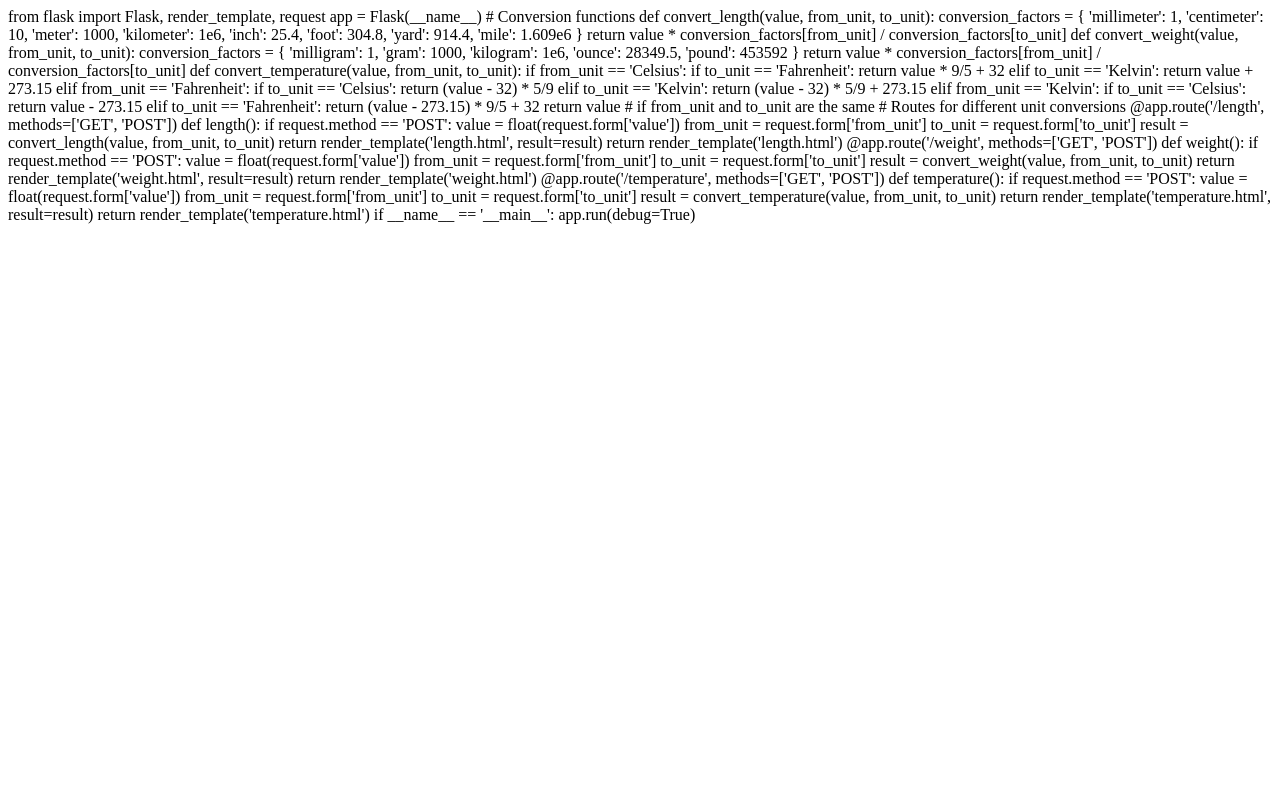
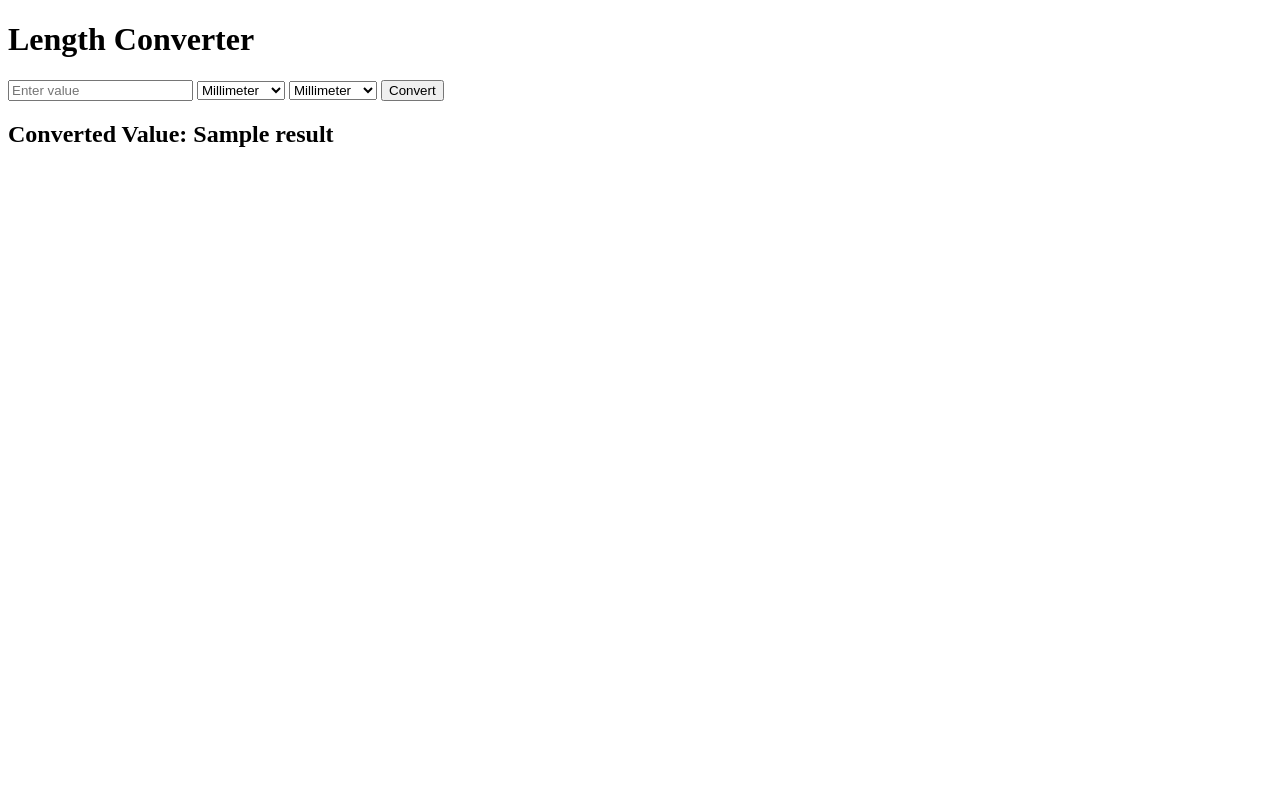
Before and after one commit to simjolly21/Unit_convert, a Flask app: template templates/length.html in a window 1280 px wide. Run offline with Flask 3, Linux system fonts and the light colour scheme; the template is opened without the code that fills it: most values are stand-ins (such as "Sample title", 1, 10 or a date in 2020).

Commit message:
update frontend

```diff
--- a/templates/length.html
+++ b/templates/length.html
@@ -1,79 +1,40 @@
-from flask import Flask, render_template, request
+<!DOCTYPE html>
+<html lang="en">
+<head>
+    <meta charset="UTF-8">
+    <meta name="viewport" content="width=device-width, initial-scale=1.0">
+    <title>Length Converter</title>
+    <link rel="stylesheet" href="/static/style.css">
+</head>
+<body>
+    <h1>Length Converter</h1>
+    <form method="POST">
+        <input type="number" name="value" placeholder="Enter value" required>
+        <select name="from_unit">
+            <option value="millimeter">Millimeter</option>
+            <option value="centimeter">Centimeter</option>
+            <option value="meter">Meter</option>
+            <option value="kilometer">Kilometer</option>
+            <option value="inch">Inch</option>
+            <option value="foot">Foot</option>
+            <option value="yard">Yard</option>
+            <option value="mile">Mile</option>
+        </select>
+        <select name="to_unit">
+            <option value="millimeter">Millimeter</option>
+            <option value="centimeter">Centimeter</option>
+            <option value="meter">Meter</option>
+            <option value="kilometer">Kilometer</option>
+            <option value="inch">Inch</option>
+            <option value="foot">Foot</option>
+            <option value="yard">Yard</option>
+            <option value="mile">Mile</option>
+        </select>
+        <button type="submit">Convert</button>
+    </form>
 
-app = Flask(__name__)
-
-# Conversion functions
-def convert_length(value, from_unit, to_unit):
-    conversion_factors = {
-        'millimeter': 1,
-        'centimeter': 10,
-        'meter': 1000,
-        'kilometer': 1e6,
-        'inch': 25.4,
-        'foot': 304.8,
-        'yard': 914.4,
-        'mile': 1.609e6
-    }
-    return value * conversion_factors[from_unit] / conversion_factors[to_unit]
-
-def convert_weight(value, from_unit, to_unit):
-    conversion_factors = {
-        'milligram': 1,
-        'gram': 1000,
-        'kilogram': 1e6,
-        'ounce': 28349.5,
-        'pound': 453592
-    }
-    return value * conversion_factors[from_unit] / conversion_factors[to_unit]
-
-def convert_temperature(value, from_unit, to_unit):
-    if from_unit == 'Celsius':
-        if to_unit == 'Fahrenheit':
-            return value * 9/5 + 32
-        elif to_unit == 'Kelvin':
-            return value + 273.15
-    elif from_unit == 'Fahrenheit':
-        if to_unit == 'Celsius':
-            return (value - 32) * 5/9
-        elif to_unit == 'Kelvin':
-            return (value - 32) * 5/9 + 273.15
-    elif from_unit == 'Kelvin':
-        if to_unit == 'Celsius':
-            return value - 273.15
-        elif to_unit == 'Fahrenheit':
-            return (value - 273.15) * 9/5 + 32
-    return value  # if from_unit and to_unit are the same
-
-# Routes for different unit conversions
-@app.route('/length', methods=['GET', 'POST'])
-def length():
-    if request.method == 'POST':
-        value = float(request.form['value'])
-        from_unit = request.form['from_unit']
-        to_unit = request.form['to_unit']
-        result = convert_length(value, from_unit, to_unit)
-        return render_template('length.html', result=result)
-    return render_template('length.html')
-
-@app.route('/weight', methods=['GET', 'POST'])
-def weight():
-    if request.method == 'POST':
-        value = float(request.form['value'])
-        from_unit = request.form['from_unit']
-        to_unit = request.form['to_unit']
-        result = convert_weight(value, from_unit, to_unit)
-        return render_template('weight.html', result=result)
-    return render_template('weight.html')
-
-@app.route('/temperature', methods=['GET', 'POST'])
-def temperature():
-    if request.method == 'POST':
-        value = float(request.form['value'])
-        from_unit = request.form['from_unit']
-        to_unit = request.form['to_unit']
-        result = convert_temperature(value, from_unit, to_unit)
-        return render_template('temperature.html', result=result)
-    return render_template('temperature.html')
-
-if __name__ == '__main__':
-    app.run(debug=True)
+    {% if result is not none %}
+    <h2>Converted Value: {{ result }}</h2>
+    {% endif %}
+</body>
+</html>
```
Also changed, not shown: templates/temperature.html (+39 -78 lines), templates/weight.html (+39 -78 lines).
